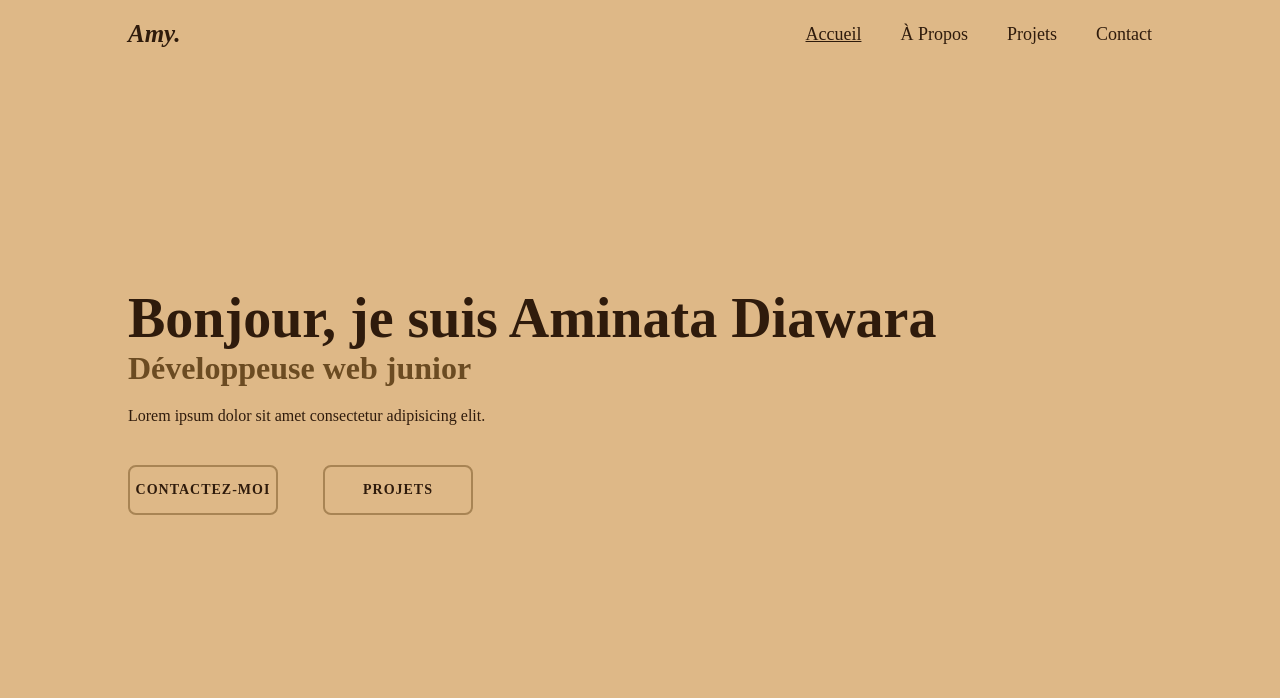
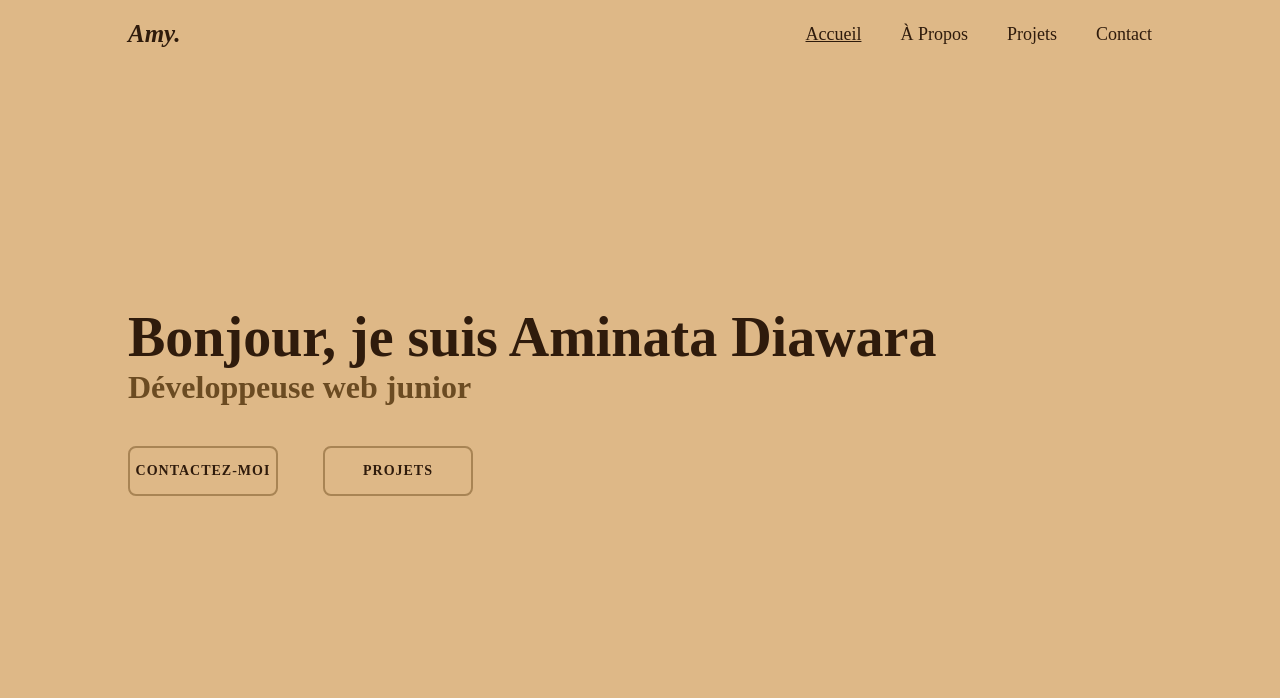
Before and after one commit to ymachi/CVAminataDiawara, a plain HTML site: page index.html in a window 1280 px wide. Shown: the top 698 px of the page. Drawn offline with nearby package versions, Linux system fonts and the light colour scheme.

Commit message:
change p

```diff
--- a/index.html
+++ b/index.html
@@ -26,7 +26,7 @@
             </h1>
             <h3>Développeuse web junior</h3>
             <p>
-                Lorem ipsum dolor sit amet consectetur adipisicing elit.
+               <!--Lorem ipsum dolor sit amet consectetur adipisicing elit.-->
             </p>
             <div class="btn-box">
                 <a href="contact.html">Contactez-moi</a>
```
